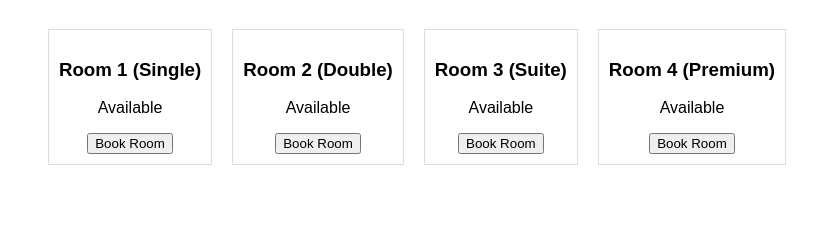
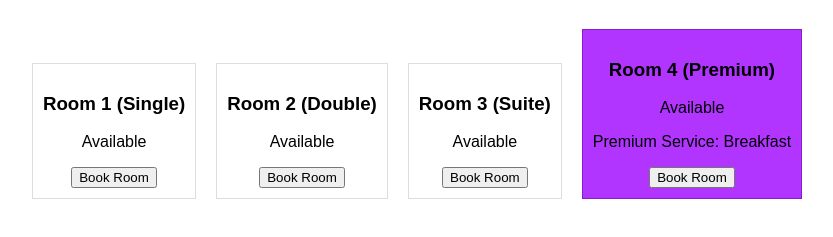
Before and after one commit to KPR23/JS-Project, a website built with webpack: page index.html in a window 1280 px wide. Shown: the part 61-298 px from the top of the page, without its empty margins (223-1056 px from the left). Built offline with nearby package versions, Linux system fonts and the light colour scheme.

Commit message:
premium class

```diff
--- a/index.html
+++ b/index.html
@@ -12,6 +12,10 @@
         .room {
             border: 1px solid #ddd; padding: 10px; margin: 10px; display: inline-block;
         }
+        .premium {
+            background-color: rgb(177, 52, 255);
+            border: 1px solid rgb(135, 29, 200);
+        }
         .booked {
             background-color: #f88;
         }
--- a/src/modules/ui.js
+++ b/src/modules/ui.js
@@ -1,17 +1,25 @@
-function UI(hotel) {
+class UI {
+  constructor(hotel) {
     this.hotel = hotel;
   }
 
-UI.prototype.renderRooms = function () {
+  renderRooms() {
     const container = document.getElementById('roomsContainer');
     container.innerHTML = '';
 
     this.hotel.rooms.forEach((room) => {
+      const isPremium = room.premiumService
+        ? `<p>Premium Service: ${room.premiumService}</p>`
+        : '';
+      const premiumClass = room.premiumService ? 'premium' : '';
       const roomDiv = document.createElement('div');
-    roomDiv.className = `room ${room.isAvailable ? '' : 'booked'}`;
+      roomDiv.className = `room ${
+        room.isAvailable ? '' : 'booked'
+      } ${premiumClass}`;
       roomDiv.innerHTML = `
     <h3>Room ${room.number} (${room.type})</h3>
     <p>${room.isAvailable ? 'Available' : 'Booked'}</p>
+    ${isPremium}
     ${
       room.isAvailable
         ? `<button onclick="bookRoom(${room.number})">Book Room</button>`
@@ -21,6 +29,7 @@ UI.prototype.renderRooms = function () {
 
       container.appendChild(roomDiv);
     });
-};
+  }
+}
 
 module.exports = UI;
```
Also changed, not shown: dist/bundle.js. Lines whose indentation alone changed are shown as unchanged.
